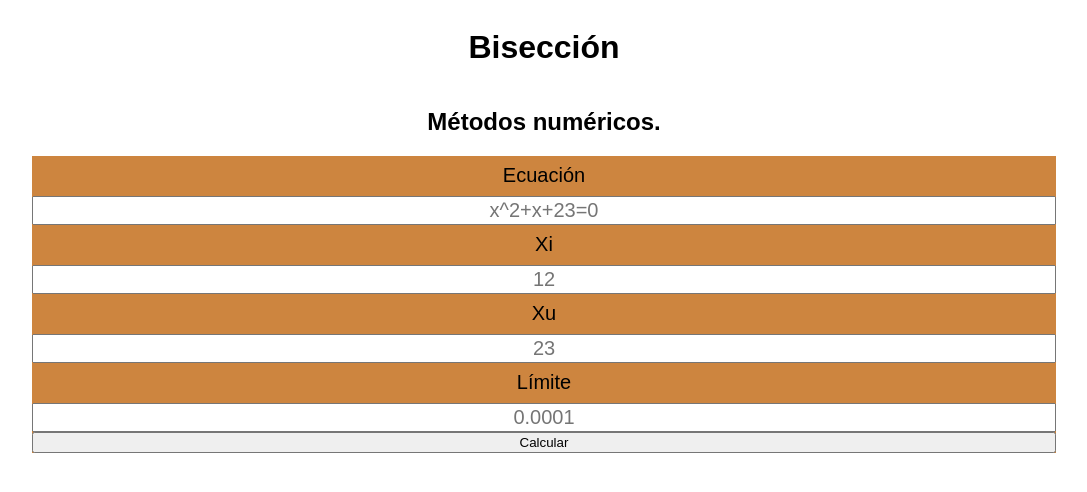
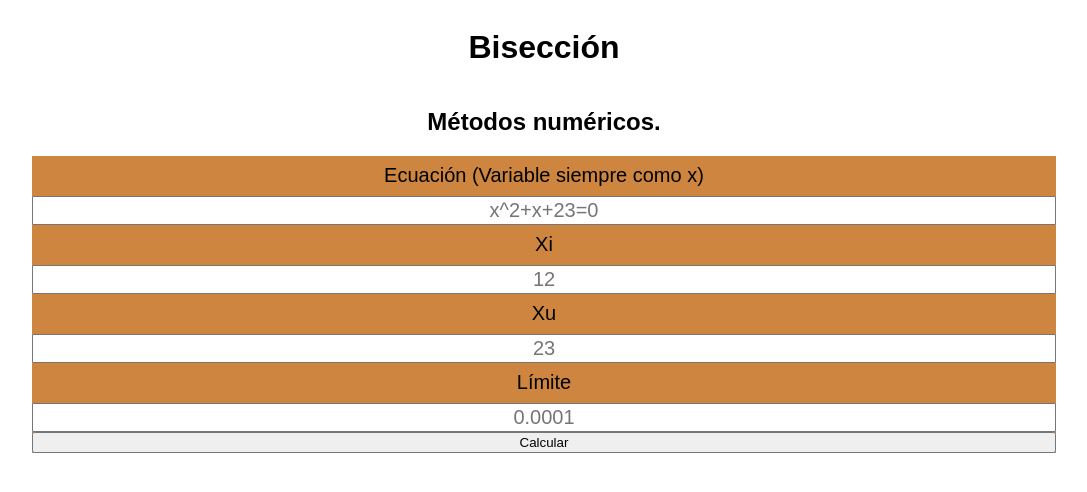
Before and after one commit to Eduardo-rico/biseccion, a React (Create React App) app: page / in a window 1280 px wide. Shown: the top 492 px of the page, without its empty margins (96-1183 px from the left). Built offline with nearby package versions, Linux system fonts and the light colour scheme.

Commit message:
Especificar que la variable debe ser x, no otra letra

```diff
--- a/src/App.js
+++ b/src/App.js
@@ -57,7 +57,7 @@ export default function App() {
       <h1>Bisección</h1>
       <h2>Métodos numéricos.</h2>
       <form id="forma" onSubmit={enviar}>
-        <label>Ecuación</label>
+        <label>Ecuación (Variable siempre como x)</label>
         <input
           name="ecuacion"
           placeholder="x^2+x+23=0"
```
